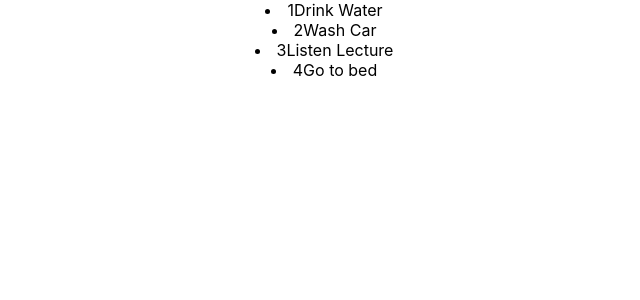
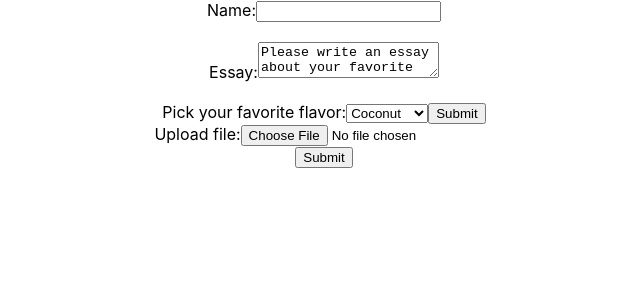
Before and after one commit to juhyee/React, a React (Create React App) app in the folder my-app/: page / in a window 1280 px wide. Shown: the top 300 px of the page, without its empty margins (316-956 px from the left). Built offline with nearby package versions, Linux system fonts and the light colour scheme.

Commit message:
feat: 20230810 폼

```diff
--- a/my-app/src/App.js
+++ b/my-app/src/App.js
@@ -6,7 +6,9 @@
 // import ClassComponents2 from './components/2-6.LifeCtcle/ClassComponent';
 // import Event from './components/2-7.Event/Event';
 // import Conditional from './components/2-8.ConditionalRendering/Conditional';
-import List from './components/2-9.List/List';
+// import List from './components/2-9.List/List';
+   import ControlledComponent from './components/2-10.Form/ControlledComponent';
+   import UncontrolledComponent from './components/2-10.Form/UncontrolledComponent';
 
 function App() {
   return (
@@ -18,7 +20,9 @@
       {/* <ClassComponents2 /> */}
       {/* <Event /> */}
       {/* <Conditional /> */}
-      <List />
+      {/* <List /> */}
+      <ControlledComponent />
+      <UncontrolledComponent />
     </div>
   );
 }
--- /dev/null
+++ b/my-app/src/components/2-10.Form/ControlledComponent.jsx
@@ -0,0 +1,63 @@
+import React, { useState } from 'react'
+
+export default function ControlledComponent() {
+  const [name, setName] = useState('')
+  const [essay, setEssay] = useState('Please write an essay about your favorite DOM element.')
+  const [flavor, setFlavor] = useState('coconut')
+
+  function handleChange(event) {
+    const name = event.target.name;
+
+    if(name == 'name') {
+      setName(event.target.value);
+    }
+    if(name == 'essay') {
+      setEssay(event.target.value);
+    }
+    if(name == 'flavor') {
+      setFlavor(event.target.value);
+    }
+
+  }
+
+  function handleSubmit(event) {
+    alert(`'name: '  ${name}, essay: ${essay}, flavor: ${flavor}`);
+    event.preventDefault();
+  }
+
+  // function handleEssayChange(event){
+  //   setEssay(event.target.value);
+  // }
+
+  // function handleFavoriteChange(event){
+  //   setFlavor(event.target.value);
+  // }
+
+  return (
+    <form onSubmit={handleSubmit}>
+      <label>
+        Name:
+        <input name='name' type="text" value={name} onChange={handleChange} />
+      </label>
+      <br />
+      <br />
+      <label>
+          Essay:
+        <textarea name='essay' value={essay} onChange={handleChange} />
+      </label>
+      <br />
+      <br />
+
+      <label>
+          Pick your favorite flavor:
+          <select name='flavor' value={flavor} onChange={handleChange}>
+            <option value="grapefruit">Grapefruit</option>
+            <option value="lime">Lime</option>
+            <option value="coconut">Coconut</option>
+            <option value="mango">Mango</option>
+          </select>
+        </label>
+      <input type="submit" value="Submit" />
+    </form>
+  );
+}
--- /dev/null
+++ b/my-app/src/components/2-10.Form/UncontrolledComponent.jsx
@@ -0,0 +1,23 @@
+import React, { useRef } from 'react'
+
+export default function UncontrolledComponent() {
+  const fileInputRef = useRef(null)
+
+  function handleSubmit(event) {
+    event.preventDefault();
+    alert(
+      `Selected file - ${fileInputRef.current.files[0].name}`
+    );
+  }
+
+  return (
+    <form onSubmit={handleSubmit}>
+    <label>
+      Upload file:
+      <input type="file" ref={fileInputRef} />
+    </label>
+    <br />
+    <button type="submit">Submit</button>
+  </form>
+  )
+}
```
